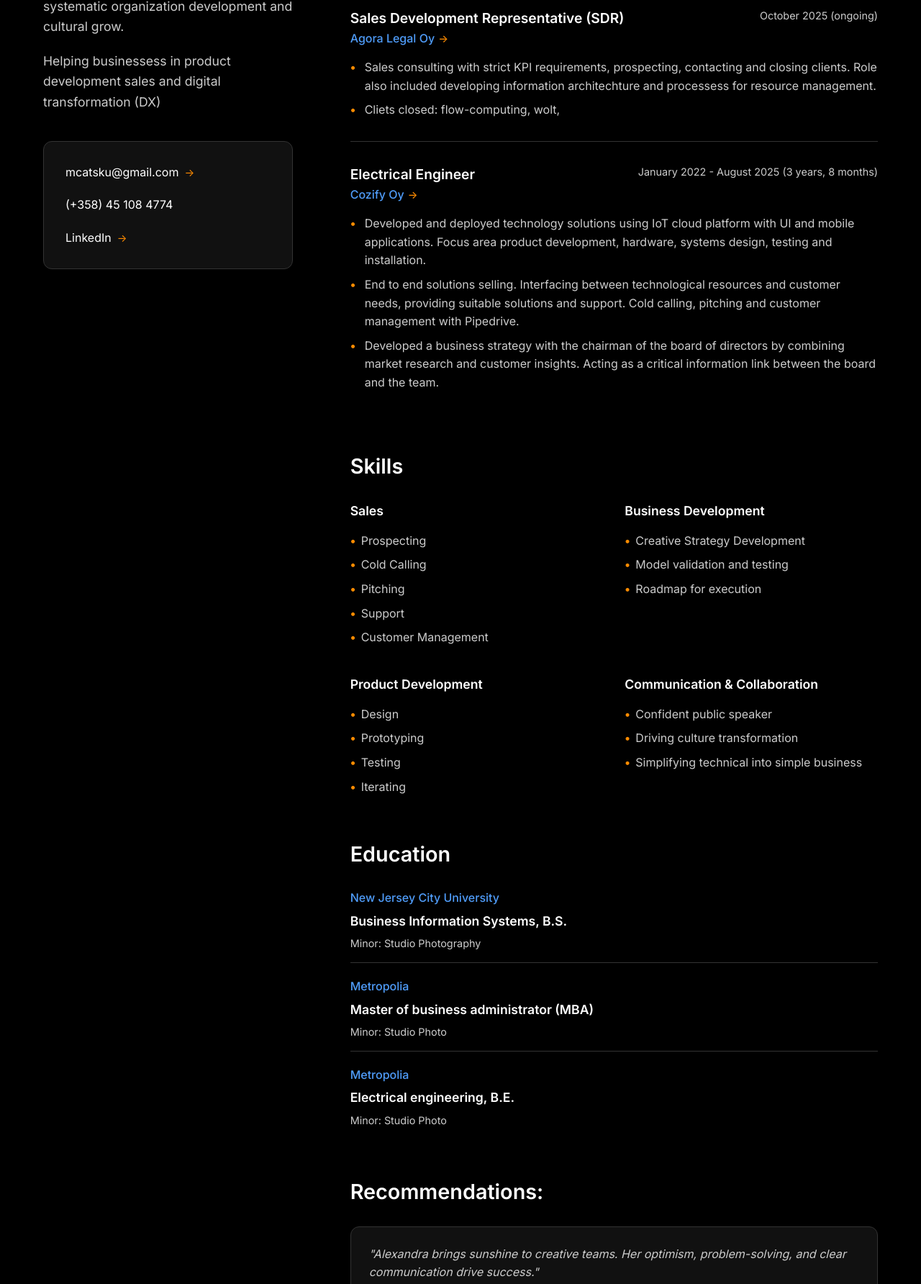
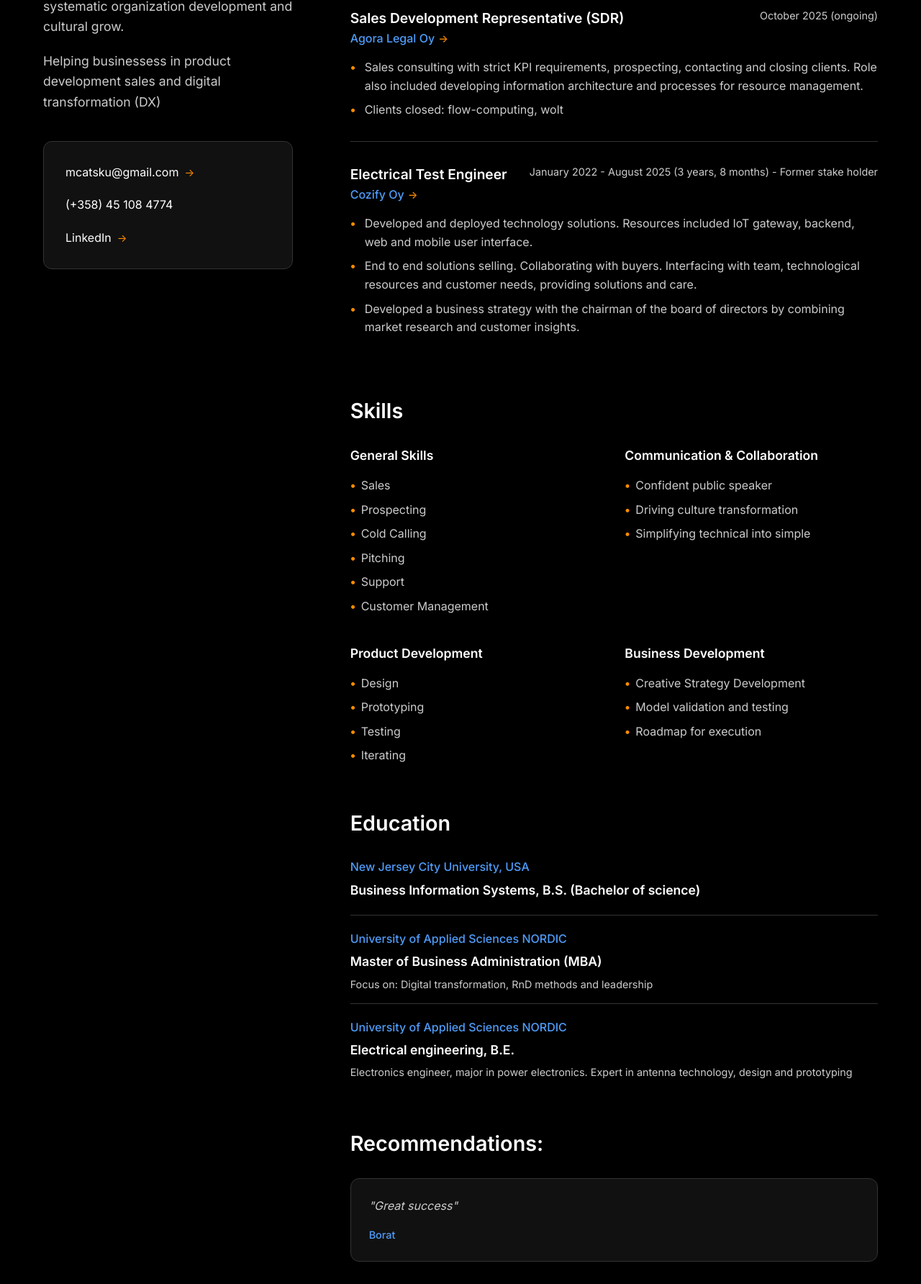
Before and after one commit to mcatsku/tekmob, a plain HTML site: page index.html in a window 1280 px wide. Shown: the part 282-2066 px from the top of the page at 72% size. Drawn offline with Linux system fonts and the light colour scheme.

Commit message:
Update landing page with new content: Electrical Test Engineer, University of Applied Sciences NORDIC, updated skills and recommendations

```diff
--- a/index.html
+++ b/index.html
@@ -434,8 +434,8 @@
                         </div>
                         <div class="job-description">
                             <ul>
-                                <li>Sales consulting with strict KPI requirements, prospecting, contacting and closing clients. Role also included developing information architechture and processess for resource management.</li>
-                                <li>Cliets closed: flow-computing, wolt,</li>
+                                <li>Sales consulting with strict KPI requirements, prospecting, contacting and closing clients. Role also included developing information architecture and processes for resource management.</li>
+                                <li>Clients closed: flow-computing, wolt</li>
                             </ul>
                         </div>
                     </div>
@@ -443,16 +443,16 @@
                     <div class="experience-item">
                         <div class="job-header">
                             <div>
-                                <div class="job-title">Electrical Engineer</div>
+                                <div class="job-title">Electrical Test Engineer</div>
                                 <div class="company">Cozify Oy <span class="arrow-icon">→</span></div>
                             </div>
-                            <div class="job-duration">January 2022 - August 2025 (3 years, 8 months)</div>
+                            <div class="job-duration">January 2022 - August 2025 (3 years, 8 months) - Former stake holder</div>
                         </div>
                         <div class="job-description">
                             <ul>
-                                <li>Developed and deployed technology solutions using IoT cloud platform with UI and mobile applications. Focus area product development, hardware, systems design, testing and installation.</li>
-                                <li>End to end solutions selling. Interfacing between technological resources and customer needs, providing suitable solutions and support. Cold calling, pitching and customer management with Pipedrive.</li>
-                                <li>Developed a business strategy with the chairman of the board of directors by combining market research and customer insights. Acting as a critical information link between the board and the team.</li>
+                                <li>Developed and deployed technology solutions. Resources included IoT gateway, backend, web and mobile user interface.</li>
+                                <li>End to end solutions selling. Collaborating with buyers. Interfacing with team, technological resources and customer needs, providing solutions and care.</li>
+                                <li>Developed a business strategy with the chairman of the board of directors by combining market research and customer insights.</li>
                             </ul>
                         </div>
                     </div>
@@ -463,8 +463,9 @@
                     <h2>Skills</h2>
                     <div class="skills-grid">
                         <div class="skill-category">
-                            <h3>Sales</h3>
+                            <h3>General Skills</h3>
                             <ul>
+                                <li>Sales</li>
                                 <li>Prospecting</li>
                                 <li>Cold Calling</li>
                                 <li>Pitching</li>
@@ -473,11 +474,11 @@
                             </ul>
                         </div>
                         <div class="skill-category">
-                            <h3>Business Development</h3>
+                            <h3>Communication & Collaboration</h3>
                             <ul>
-                                <li>Creative Strategy Development</li>
-                                <li>Model validation and testing</li>
-                                <li>Roadmap for execution</li>
+                                <li>Confident public speaker</li>
+                                <li>Driving culture transformation</li>
+                                <li>Simplifying technical into simple</li>
                             </ul>
                         </div>
                         <div class="skill-category">
@@ -490,11 +491,11 @@
                             </ul>
                         </div>
                         <div class="skill-category">
-                            <h3>Communication & Collaboration</h3>
+                            <h3>Business Development</h3>
                             <ul>
-                                <li>Confident public speaker</li>
-                                <li>Driving culture transformation</li>
-                                <li>Simplifying technical into simple business</li>
+                                <li>Creative Strategy Development</li>
+                                <li>Model validation and testing</li>
+                                <li>Roadmap for execution</li>
                             </ul>
                         </div>
                     </div>
@@ -505,21 +506,20 @@
                     <h2>Education</h2>
 
                     <div class="education-item">
-                        <div class="institution">New Jersey City University</div>
-                        <div class="degree">Business Information Systems, B.S.</div>
-                        <div class="minor">Minor: Studio Photography</div>
+                        <div class="institution">New Jersey City University, USA</div>
+                        <div class="degree">Business Information Systems, B.S. (Bachelor of science)</div>
                     </div>
 
                     <div class="education-item">
-                        <div class="institution">Metropolia</div>
-                        <div class="degree">Master of business administrator (MBA)</div>
-                        <div class="minor">Minor: Studio Photo</div>
+                        <div class="institution">University of Applied Sciences NORDIC</div>
+                        <div class="degree">Master of Business Administration (MBA)</div>
+                        <div class="minor">Focus on: Digital transformation, RnD methods and leadership</div>
                     </div>
 
                     <div class="education-item">
-                        <div class="institution">Metropolia</div>
+                        <div class="institution">University of Applied Sciences NORDIC</div>
                         <div class="degree">Electrical engineering, B.E.</div>
-                        <div class="minor">Minor: Studio Photo</div>
+                        <div class="minor">Electronics engineer, major in power electronics. Expert in antenna technology, design and prototyping</div>
                     </div>
                 </section>
 
@@ -529,16 +529,9 @@
 
                     <div class="recommendation">
                         <div class="recommendation-text">
-                            "Alexandra brings sunshine to creative teams. Her optimism, problem-solving, and clear communication drive success."
+                            "Great success"
                         </div>
-                        <div class="recommendation-author">Client, Driftwell</div>
-                    </div>
-
-                    <div class="recommendation">
-                        <div class="recommendation-text">
-                            "Alexandra is hungry to tackle new challenges. She's delightful with clients and can diffuse a tense room with her laugh."
-                        </div>
-                        <div class="recommendation-author">Creative Director, Creative Agency XYZ</div>
+                        <div class="recommendation-author">Borat</div>
                     </div>
                 </section>
 
@@ -546,16 +539,16 @@
                 <section class="section">
                     <h2>Certifications:</h2>
                     <div class="certification">
-                        <div class="certification-text">Safe Sets International - COVID-19 Level Production Safety</div>
-                        <div class="certification-date">2020</div>
+                        <div class="certification-text">Flight licence</div>
                     </div>
                 </section>
             </div>
         </main>
 
         <!-- Footer -->
-        <footer class="footer">
-            <h3>Contact me</h3>
+        <footer class="footer" style="display: flex; justify-content: space-between; align-items: center; padding: 40px 0;">
+            <div style="font-size: 1.2rem; color: var(--text-secondary);">健信</div>
+            <div style="font-size: 2rem; color: var(--accent-blue);">Æ</div>
         </footer>
     </div>
 
```
